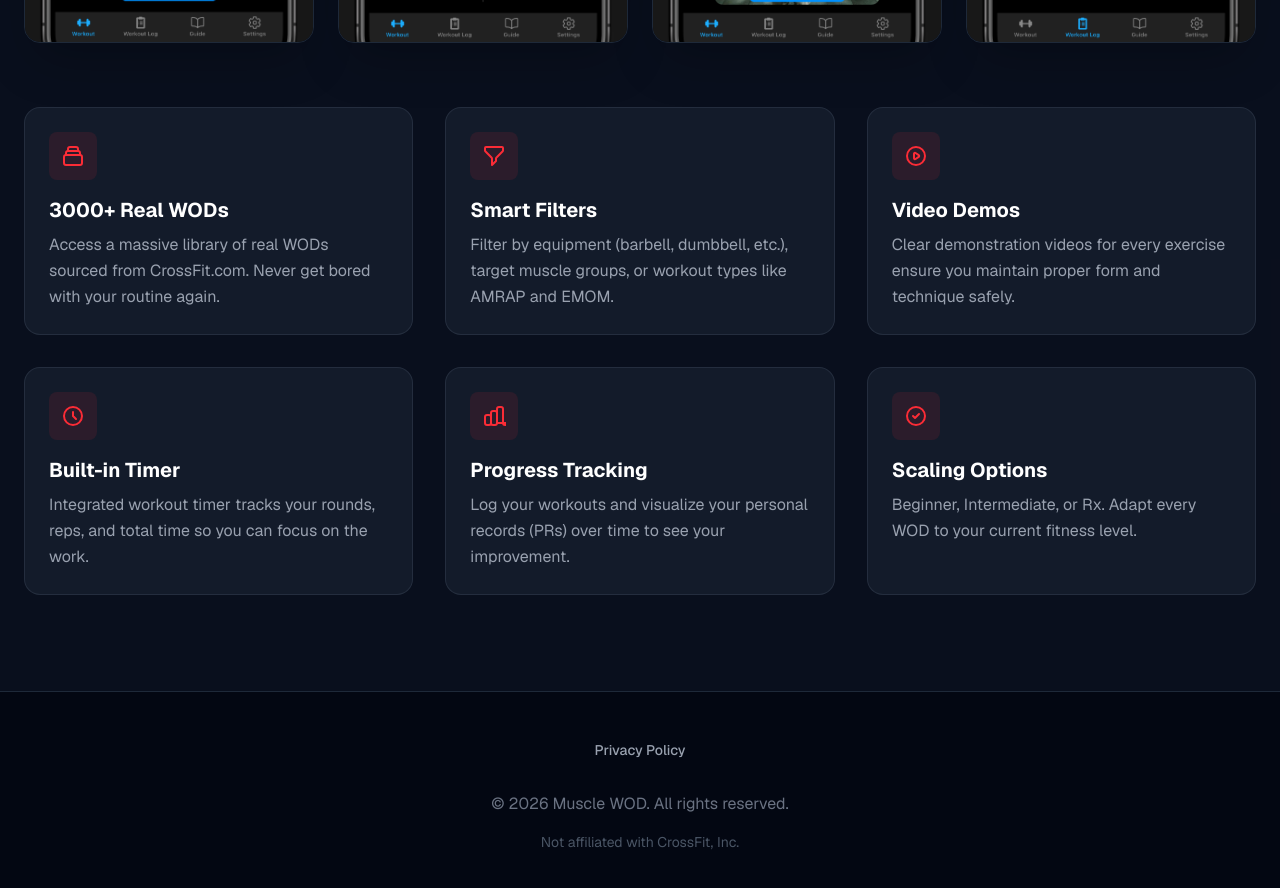
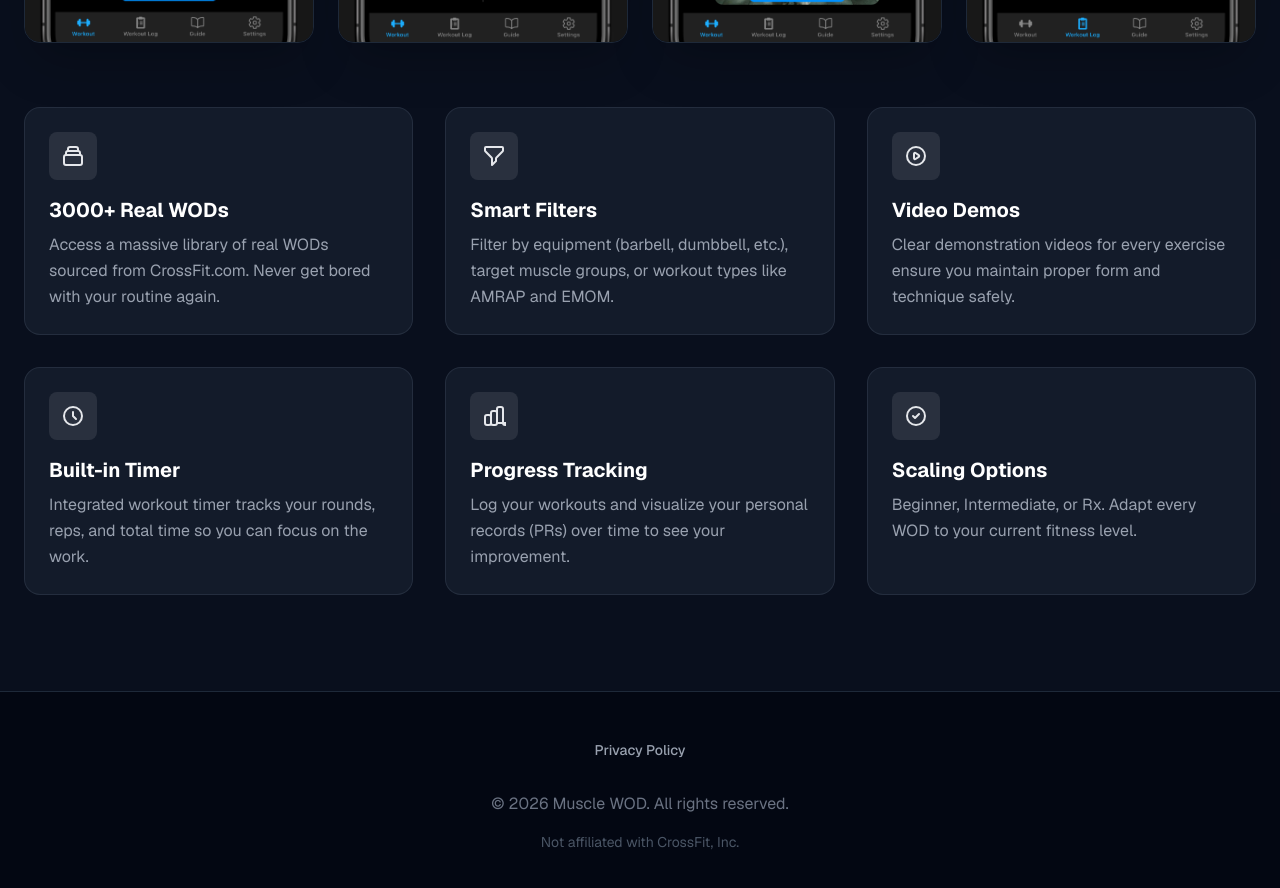
Before and after one commit to zhongzhihu/muscle_wod_website, a Next.js app: page / in a window 1280 px wide. Shown: the part 1520-2408 px from the top of the page. Built offline with nearby package versions, Linux system fonts and the light colour scheme.

Commit message:
change icons from red to grey

```diff
--- a/app/page.tsx
+++ b/app/page.tsx
@@ -201,7 +201,7 @@ export default function Home() {
 function FeatureCard({ title, description, icon }: { title: string, description: string, icon: React.ReactNode }) {
   return (
     <div className="p-6 rounded-2xl bg-gray-800/50 border border-gray-700/50 hover:bg-gray-800 transition-colors">
-      <div className="w-12 h-12 rounded-lg bg-red-500/10 flex items-center justify-center text-red-500 mb-4">
+      <div className="w-12 h-12 rounded-lg bg-gray-200/10 flex items-center justify-center text-gray-200 mb-4">
         <svg className="w-6 h-6" fill="none" viewBox="0 0 24 24" stroke="currentColor">
           {icon}
         </svg>
```
